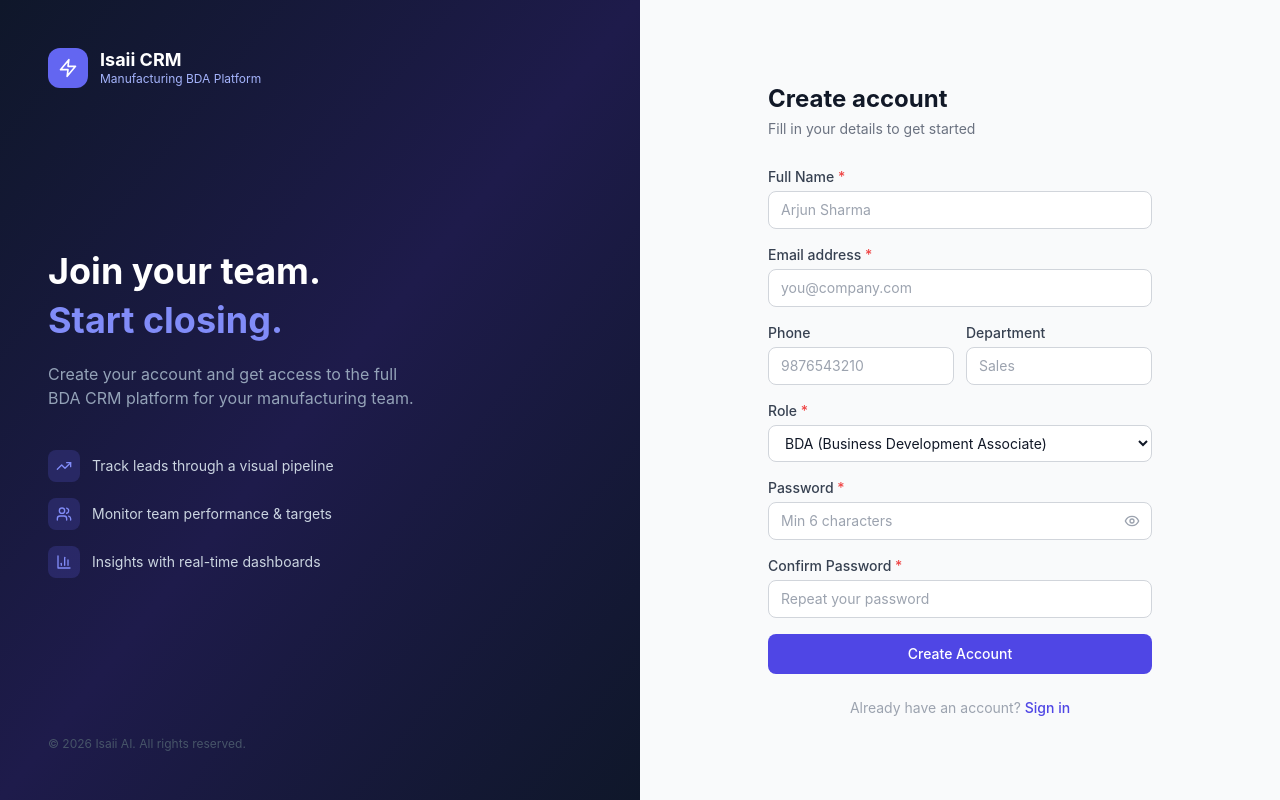
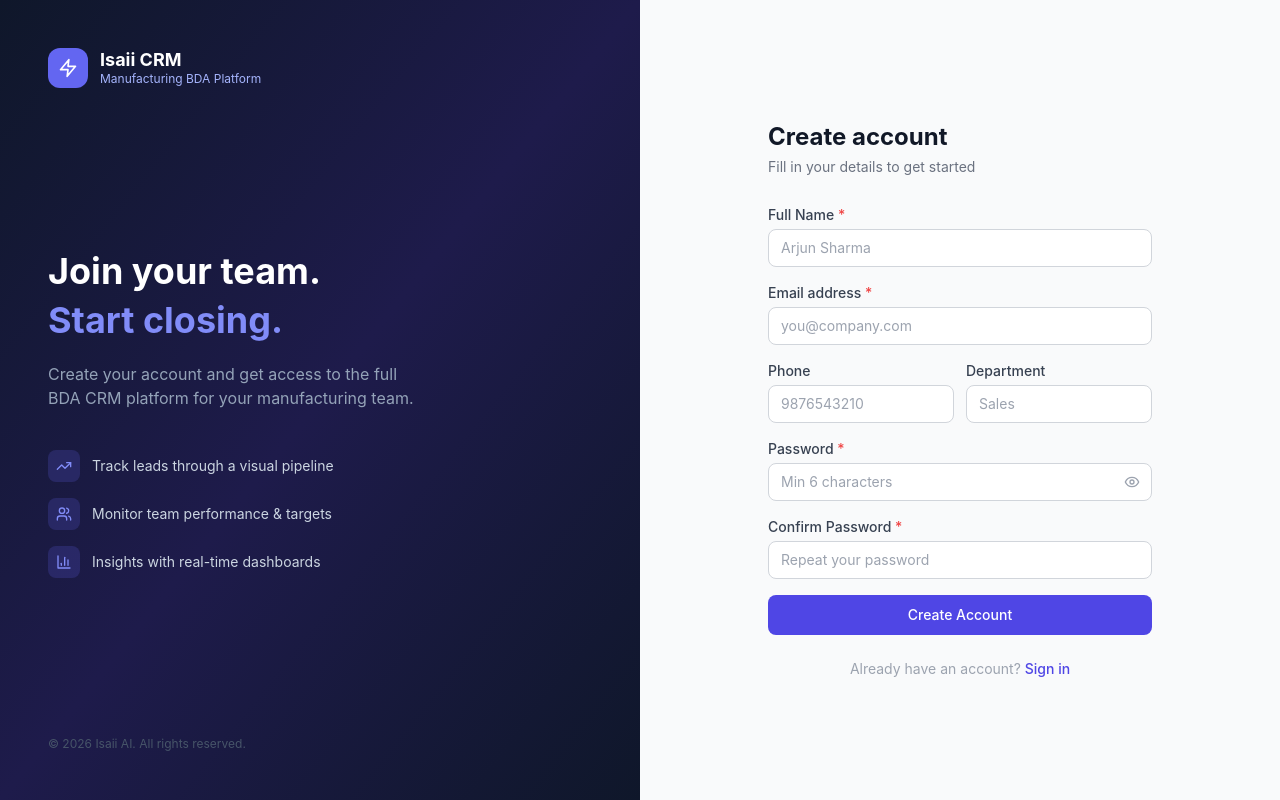
Before and after one commit to mridulrajgaria/bda-crm-module, a React (Vite) app in the folder frontend/: page /register in a window 1280 px wide. Built offline with nearby package versions, Linux system fonts and the light colour scheme; no server answers.

Commit message:
fix: public registration with auto login

```diff
--- a/frontend/src/pages/Register.jsx
+++ b/frontend/src/pages/Register.jsx
@@ -2,6 +2,7 @@ import { useState } from 'react';
 import { useNavigate, Link } from 'react-router-dom';
 import { Eye, EyeOff, Zap, TrendingUp, Users, BarChart3 } from 'lucide-react';
 import api from '../utils/api';
+import { useAuth } from '../context/AuthContext';
 import toast from 'react-hot-toast';
 
 const FEATURES = [
@@ -12,12 +13,12 @@ const FEATURES = [
 
 export default function Register() {
   const navigate = useNavigate();
+  const { login } = useAuth();
   const [form, setForm] = useState({
     name: '',
     email: '',
     password: '',
     confirmPassword: '',
-    role: 'bda',
     department: '',
     phone: '',
   });
@@ -34,16 +35,20 @@ export default function Register() {
 
     setLoading(true);
     try {
-      await api.post('/auth/register', {
+      const { data } = await api.post('/auth/register', {
         name: form.name,
         email: form.email,
         password: form.password,
-        role: form.role,
+        phone: form.phone,
         department: form.department,
-        phone: form.phone,
       });
-      toast.success('Account created! Please login.');
-      navigate('/login');
+
+      // Auto login after registration
+      localStorage.setItem('crm_token', data.token);
+      localStorage.setItem('crm_user', JSON.stringify(data.user));
+      api.defaults.headers.common['Authorization'] = `Bearer ${data.token}`;
+      toast.success('Account created! Welcome to Isaii CRM!');
+      navigate('/dashboard');
     } catch (err) {
       toast.error(err.response?.data?.message || 'Registration failed. Please try again.');
     } finally {
@@ -150,18 +155,6 @@ export default function Register() {
             </div>
 
             <div>
-              <label className="label">Role <span className="text-red-500">*</span></label>
-              <select
-                className="select"
-                value={form.role}
-                onChange={(e) => set('role', e.target.value)}
-              >
-                <option value="bda">BDA (Business Development Associate)</option>
-                <option value="manager">Manager</option>
-              </select>
-            </div>
-
-            <div>
               <label className="label">Password <span className="text-red-500">*</span></label>
               <div className="relative">
                 <input
```
Also changed, not shown: 2 other files (tests, documents, lock files or other folders).
